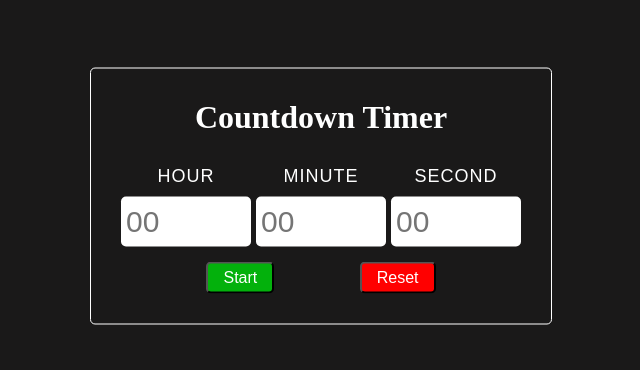
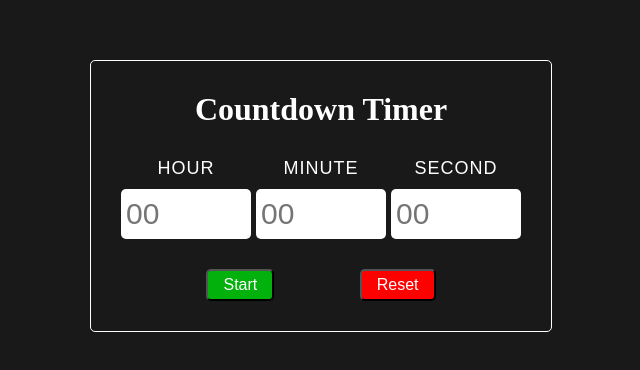
Before and after one commit to ShivWK/Machine-Coding-Round-Questions, a React (Vite) app: page / in a window 1280 px wide. Shown: the part 204-574 px from the top of the page, without its empty margins (319-959 px from the left). Built offline with nearby package versions, Linux system fonts and the light colour scheme.

Commit message:
refactor code

```diff
--- a/src/Components/timer/Timer.jsx
+++ b/src/Components/timer/Timer.jsx
@@ -126,6 +126,7 @@ const Timer = () => {
                 {/* {isRunning && <div className="timer-output">
                     {milliseconds.toString()}
                 </div>} */}
+            </div>
 
             <div className="timer-controls">
                 <button
@@ -149,7 +150,6 @@ const Timer = () => {
                 </button>
             </div>
         </div>
-        </div>
     )
 }
 
--- a/src/Components/timer/timer.css
+++ b/src/Components/timer/timer.css
@@ -17,7 +17,7 @@
     display: flex;
     align-items: center;
     justify-content: space-evenly;
-    margin-top: 15px;
+    width: 100%;
 }
 
 .timer-container {
```
Lines whose indentation alone changed are shown as unchanged.
